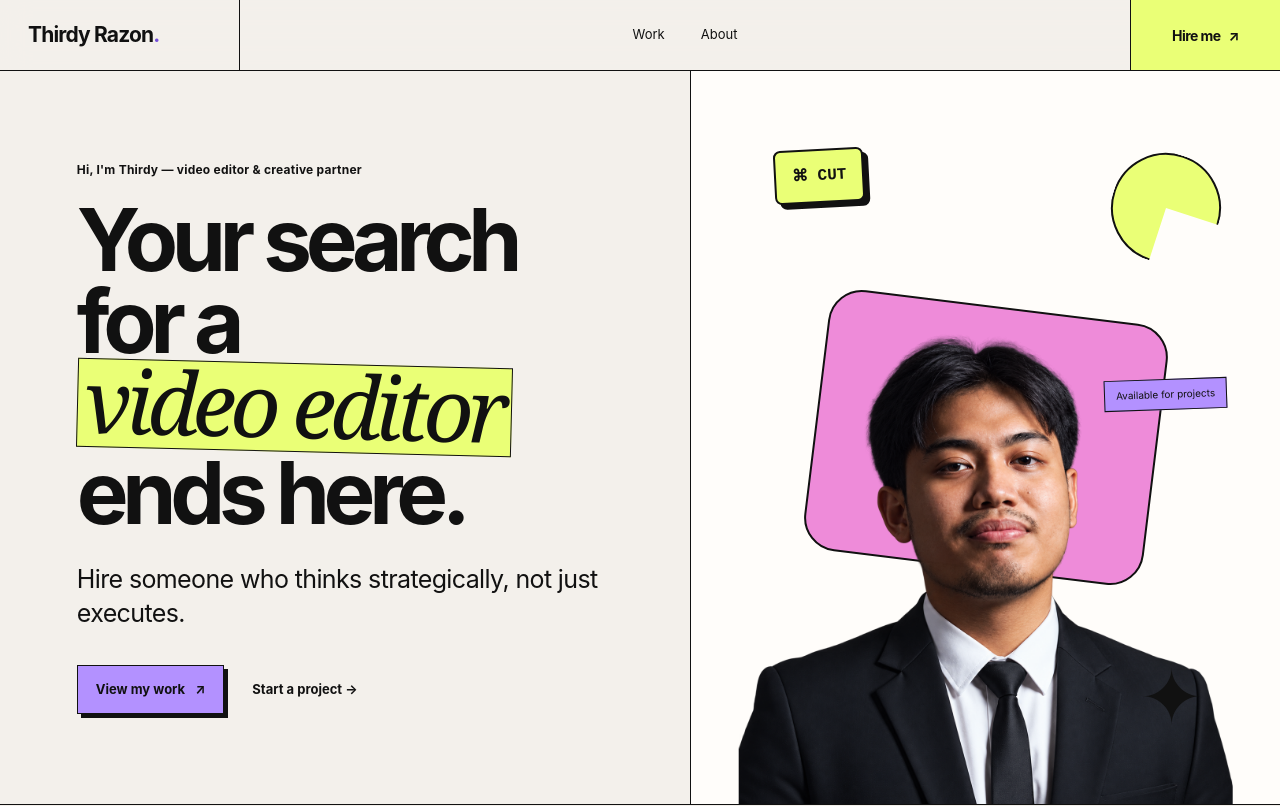
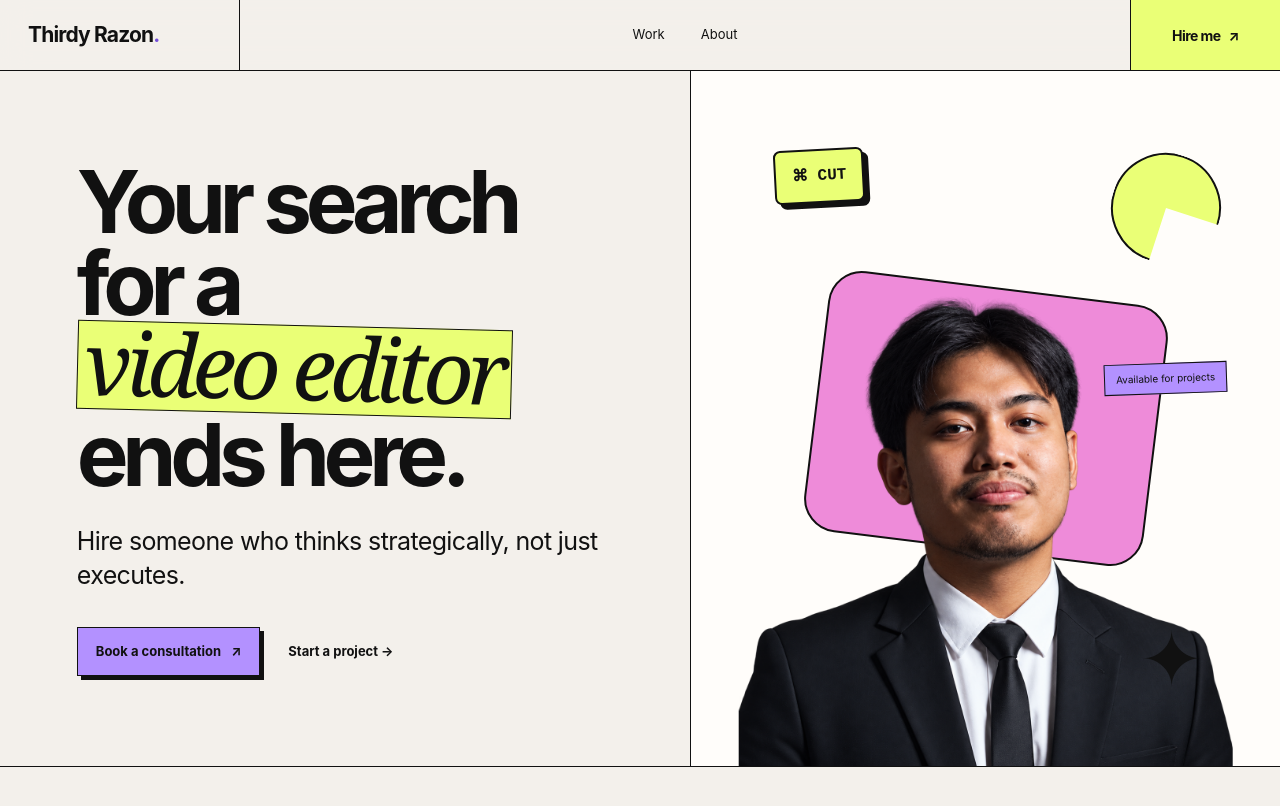
Before and after one commit to Inuyashatrades/thirdyportfolio, a Next.js app: page / in a window 1280 px wide. Shown: the top 806 px of the page. Built offline with nearby package versions, Linux system fonts and the light colour scheme.

Commit message:
Replace hero intro with Calendly CTA

```diff
--- a/components/Portfolio.tsx
+++ b/components/Portfolio.tsx
@@ -79,7 +79,7 @@ export default function Portfolio() {
   return (
     <><Header /><main>
       <section className="hero" id="top" aria-labelledby="hero-title">
-        <div className="hero-copy"><p className="kicker">Hi, I&apos;m Thirdy — video editor &amp; creative partner</p><h1 id="hero-title">Your search for a <span>video editor</span> ends here.</h1><p className="hero-statement">Hire someone who thinks strategically, not just executes.</p><div className="hero-actions"><a className="button button-primary" href="#work">View my work <Arrow /></a><a className="text-link" href="#contact">Start a project →</a></div></div>
+        <div className="hero-copy"><h1 id="hero-title">Your search for a <span>video editor</span> ends here.</h1><p className="hero-statement">Hire someone who thinks strategically, not just executes.</p><div className="hero-actions"><a className="button button-primary" href="https://calendly.com/razongerardo/30min" target="_blank" rel="noreferrer">Book a consultation <Arrow /></a><a className="text-link" href="#contact">Start a project →</a></div></div>
         <div className="hero-visual" aria-label="Portrait of Thirdy Razon"><div className="shape shape-purple" /><div className="shape shape-lime" /><div className="edit-badge">⌘ CUT</div><div className="availability">Available for projects</div><div className="hero-portrait"><Image src="/images/thirdy-portrait-cutout.png" alt="Thirdy Razon, video editor" fill priority sizes="(max-width: 900px) 92vw, 46vw" /></div><div className="spark" aria-hidden="true">✦</div></div>
       </section>
       <section className="work-section" id="work" aria-labelledby="work-title"><h2 className="sr-only" id="work-title">Selected work</h2><div className="project-grid">{projects.map((project, index) => <ProjectCard key={project.id} project={project} index={index} onSelect={setActiveProject} />)}</div></section>
```
